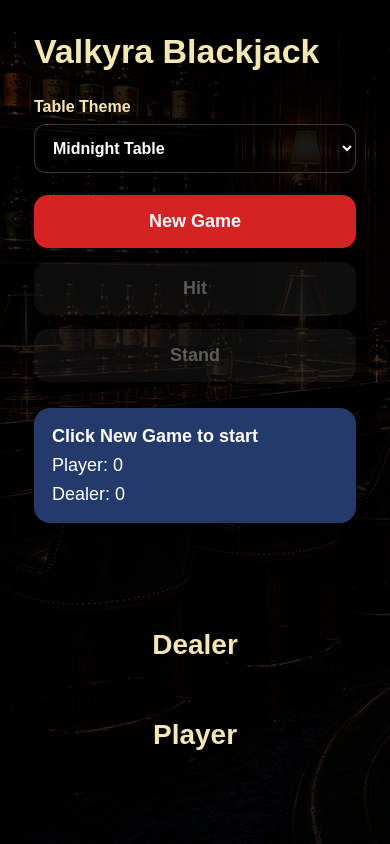
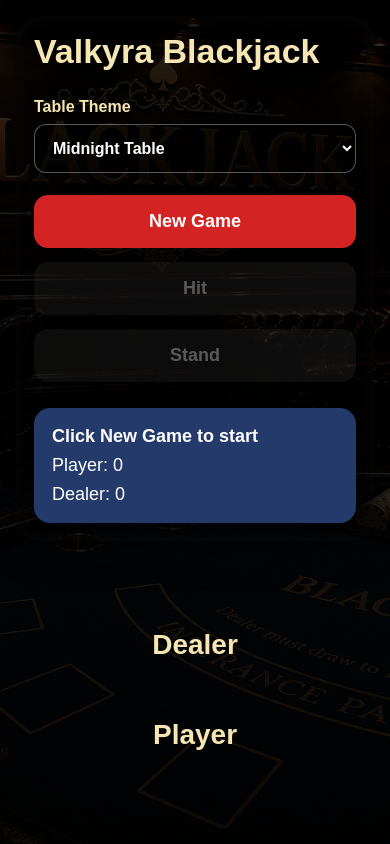
Before and after one commit to PlayYourPhotos/playyourphotos-blackjack, a React (Create React App) app: page /demo in a window 390 px wide. Built offline with nearby package versions, Linux system fonts and the light colour scheme.

Commit message:
Update styles.css

```diff
--- a/src/styles.css
+++ b/src/styles.css
@@ -12,27 +12,24 @@ body {
 /* THEMES */
 
 .theme-midnight {
-  --page-bg: radial-gradient(circle at top, #102142 0%, #06152f 55%, #020916 100%);
-  --panel-bg: rgba(0, 0, 0, 0.35);
+  --panel-bg: rgba(0, 0, 0, 0.42);
   --status-bg: #233a6b;
   --gold: #f5e6b3;
 }
 
 .theme-emerald {
-  --page-bg: radial-gradient(circle at top, #063b27 0%, #031f16 55%, #010b08 100%);
-  --panel-bg: rgba(0, 40, 24, 0.42);
+  --panel-bg: rgba(0, 40, 24, 0.46);
   --status-bg: #08784a;
   --gold: #f5e6b3;
 }
 
 .theme-ruby {
-  --page-bg: radial-gradient(circle at top, #3b0508 0%, #1b0205 55%, #080001 100%);
-  --panel-bg: rgba(50, 0, 0, 0.42);
+  --panel-bg: rgba(50, 0, 0, 0.46);
   --status-bg: #7a2f00;
   --gold: #e5c23a;
 }
 
-/* LAYOUT */
+/* MAIN LAYOUT */
 
 .blackjack-page {
   min-height: 100vh;
@@ -40,14 +37,27 @@ body {
   grid-template-columns: 320px 1fr;
   gap: 30px;
   padding: 24px;
-  background: var(--page-bg);
+
+  background-size: cover;
+  background-position: center;
+  background-repeat: no-repeat;
+  background-attachment: fixed;
+
+  transition:
+    background-image 0.5s ease,
+    background-color 0.5s ease;
 }
+
+/* LEFT PANEL */
 
 .game-panel {
   background: var(--panel-bg);
   border-radius: 24px;
   padding: 24px;
   height: fit-content;
+  box-shadow:
+    0 12px 34px rgba(0, 0, 0, 0.42),
+    inset 0 0 22px rgba(255, 255, 255, 0.03);
 }
 
 .game-title {
@@ -75,8 +85,8 @@ body {
   width: 100%;
   padding: 14px;
   border-radius: 12px;
-  border: 1px solid rgba(255,255,255,0.22);
-  background: rgba(0,0,0,0.3);
+  border: 1px solid rgba(255, 255, 255, 0.34);
+  background: rgba(0, 0, 0, 0.35);
   color: white;
   font-size: 16px;
   font-weight: 700;
@@ -101,15 +111,25 @@ body {
   color: white;
 }
 
+.primary-button:hover {
+  background: #f02b2b;
+}
+
 .game-button {
   background: rgba(255, 255, 255, 0.14);
   color: white;
+}
+
+.game-button:hover {
+  background: rgba(255, 255, 255, 0.22);
 }
 
 .game-button:disabled {
   opacity: 0.35;
   cursor: not-allowed;
 }
+
+/* STATUS */
 
 .status-box {
   margin-top: 12px;
@@ -121,7 +141,7 @@ body {
   font-size: 18px;
 }
 
-/* TABLE */
+/* TABLE AREA */
 
 .table-area {
   display: grid;
@@ -148,7 +168,7 @@ body {
   gap: 18px;
 }
 
-/* CARDS */
+/* CARD */
 
 .card {
   position: relative;
@@ -388,13 +408,15 @@ body {
   right: 28px;
 }
 
-/* LANDING */
+/* LANDING PAGE */
 
 .landing-page {
   min-height: 100vh;
   background:
-    linear-gradient(rgba(0,0,0,0.72), rgba(0,0,0,0.82)),
-    #071633;
+    linear-gradient(rgba(0, 0, 0, 0.72), rgba(0, 0, 0, 0.82)),
+    url("/backgrounds/midnight.jpg");
+  background-size: cover;
+  background-position: center;
   display: flex;
   align-items: center;
   justify-content: center;
@@ -402,7 +424,7 @@ body {
 }
 
 .landing-overlay {
-  background: rgba(0,0,0,0.55);
+  background: rgba(0, 0, 0, 0.55);
   backdrop-filter: blur(4px);
   border-radius: 24px;
   padding: 50px 40px;
@@ -442,6 +464,7 @@ body {
   .blackjack-page {
     grid-template-columns: 1fr;
     padding: 16px;
+    background-attachment: scroll;
   }
 
   .game-panel {
```
